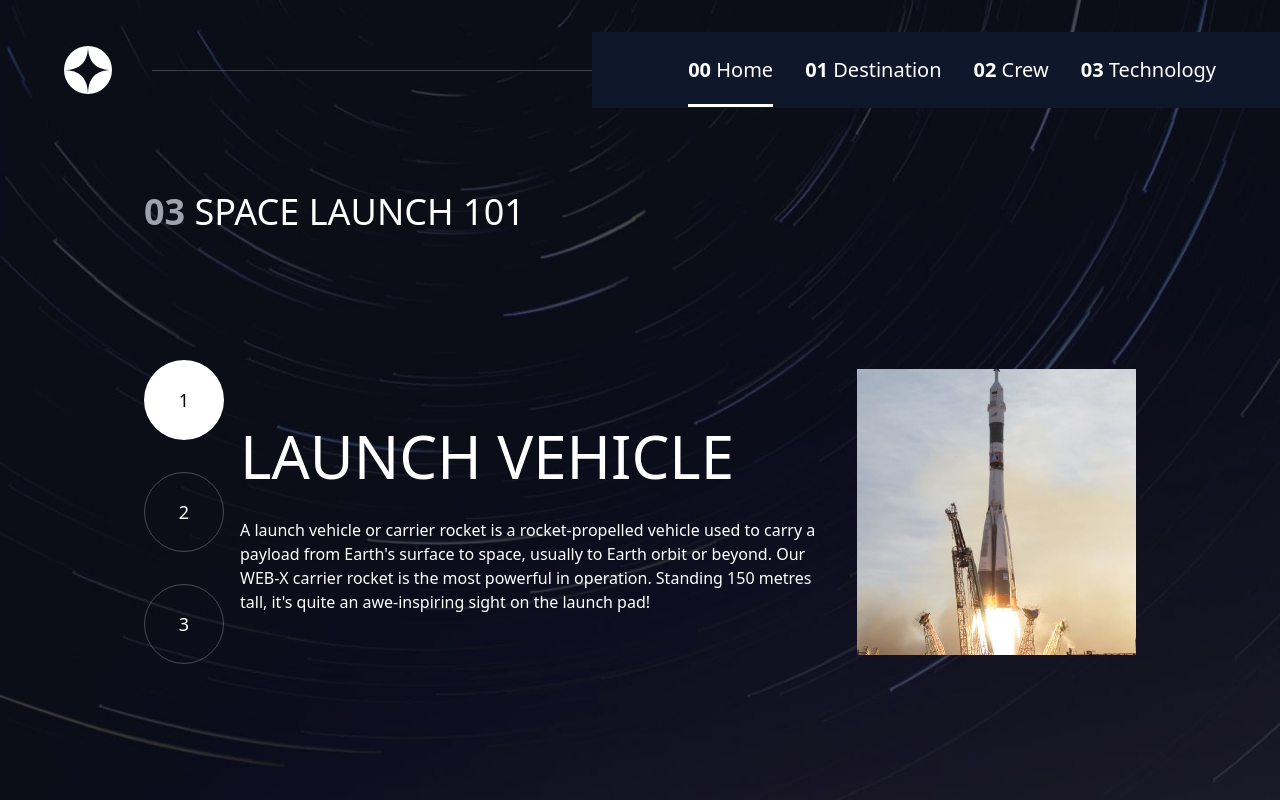
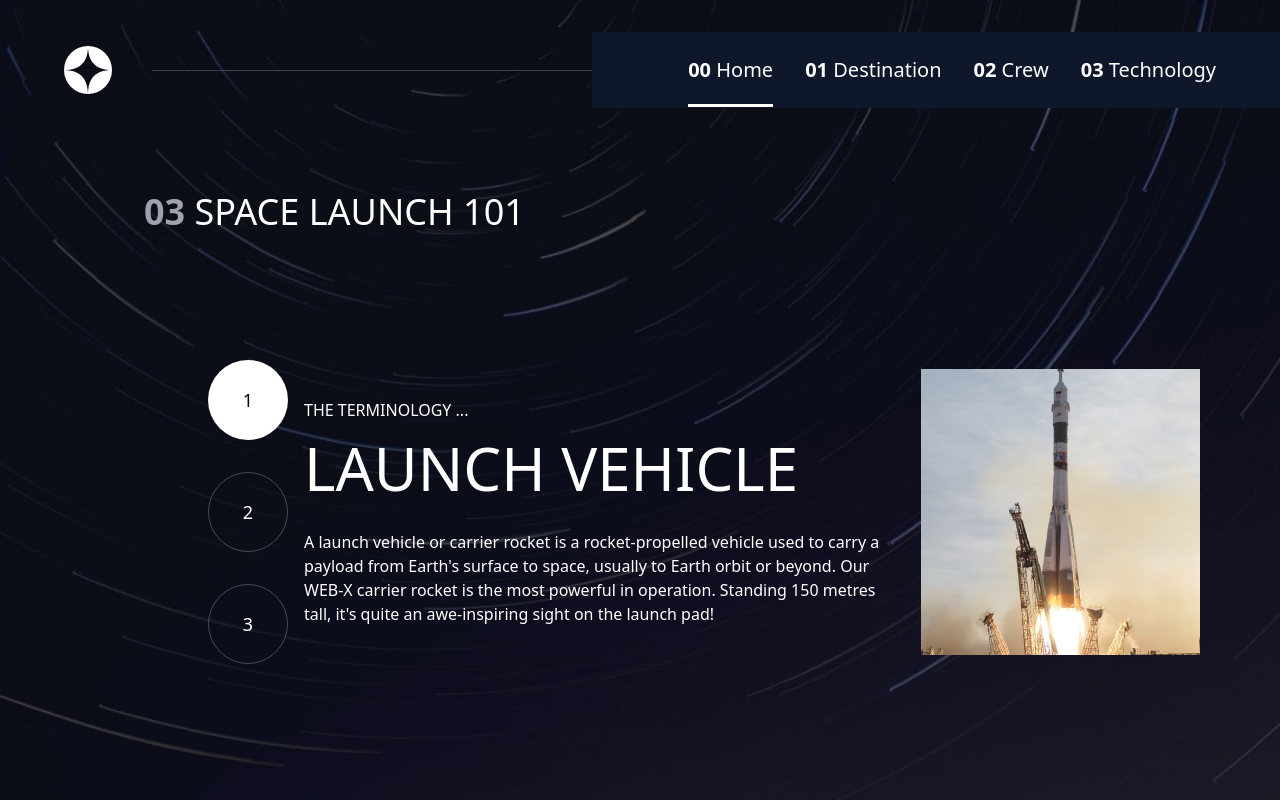
Before and after one commit to EZoVn/Space-tour, a Vue app: page /Technology in a window 1280 px wide. Built offline with nearby package versions, Linux system fonts and the light colour scheme.

Commit message:
ajout page technology

```diff
--- a/src/assets/data.json
+++ b/src/assets/data.json
@@ -4,7 +4,7 @@
       "name": "Moon",
       "images": {
         "png": "/src/assets/destination/image-moon.png",
-        "webp": "/src/assets/destination/image-moon.webp"
+        "webp": "@/assets/destination/image-moon.webp"
       },
       "description": "See our planet as you’ve never seen it before. A perfect relaxing trip away to help regain perspective and come back refreshed. While you’re there, take in some history by visiting the Luna 2 and Apollo 11 landing sites.",
       "distance": "384,400 km",
--- a/src/components/Technology.vue
+++ b/src/components/Technology.vue
@@ -5,14 +5,14 @@
         <span class="font-bold text-gray-400">03</span> Space launch 101
       </h1>
 
-      <div class="flex container mt-32 gap-4 items-center">
+      <div class="flex container mt-32 gap-4 items-center ml-16">
         <div class="flex gap-8 flex-col">
           <span :class="{isActive: selectedTechnology === 0}" class="selectedNumber" @click="toggleActiveTechnology(0)">1</span>
           <span :class="{isActive: selectedTechnology === 1}" class="selectedNumber" @click="toggleActiveTechnology(1)">2</span>
           <span :class="{isActive: selectedTechnology === 2}" class="selectedNumber" @click="toggleActiveTechnology(2)">3</span>
         </div>
         <div class="">
-          <h2 class="opacity-25 uppercase text-4xl">{{ dataTechnology[`${selectedTechnology}`].title }}</h2>
+          <p class="uppercase">The terminology ...</p>
           <p class="text-6xl uppercase pt-4 pb-8">{{ dataTechnology[`${selectedTechnology}`].name }}</p>
           <p >{{ dataTechnology[`${selectedTechnology}`].description }}</p>
         </div>
```
